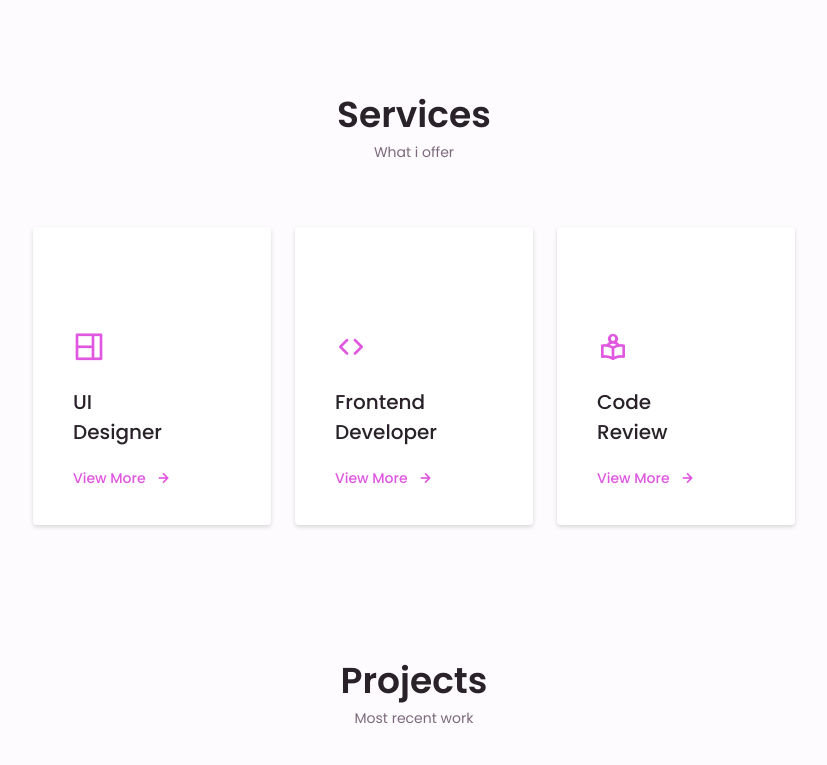
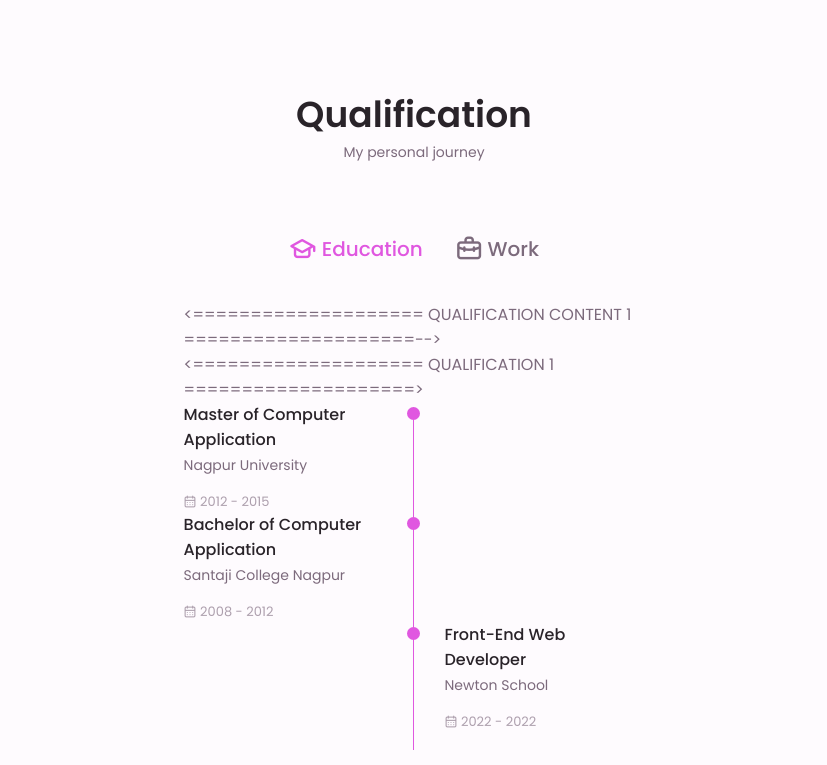
Before and after one commit to PujaNeralwar/newportfolio, a plain HTML site: page index.html in a window 1280 px wide. Shown: the part 2275-3040 px from the top of the page, without its empty margins (226-1053 px from the left). Drawn offline with nearby package versions, Linux system fonts and the light colour scheme.

Commit message:
Update index.html

```diff
--- a/index.html
+++ b/index.html
@@ -378,7 +378,7 @@
       </section>
 
       <!--==================== QUALIFICATION ====================-->
-      <!-- <section class="qualification section">
+       <section class="qualification section">
         <h2 class="section__title">Qualification</h2>
         <span class="section__subtitle">My personal journey</span>
 
@@ -400,7 +400,7 @@
 
           <div class="qualification__section">
             <==================== QUALIFICATION CONTENT 1  ====================-->
-            <!-- <div
+             <div
               class="qualification__content qualification__active"
               data-content
               id="education"
@@ -412,7 +412,7 @@
                     Master of Computer Application
                   </h3>
                   <span class="qualification__subtitle"
-                    >Pune University</span
+                    >Nagpur University</span
                   >
                   <div class="qualification__calendar">
                     <i class="uil uil-calendar-alt"></i>
@@ -444,10 +444,10 @@
                   <span class="qualification__rounder"></span>
                   <span class="qualification__line"></span>
                 </div>
-              </div> -->
+              </div>
 
               <!--==================== QUALIFICATION 2  ====================-->
-              <!-- <div class="qualification__data">
+              <div class="qualification__data">
                 <div></div>
 
                 <div>
@@ -465,28 +465,17 @@
                     <i class="uil uil-calendar-alt"></i>
                     2022 - 2022
                   </div>
-                  <div class="qualification__diploma">
-                    <a
-                      href="https://credentials.edx.org/credentials/6b5fdb59d01a43e9a5fc7fc7fa48910d/"
-                      class="diploma"
-                      >Course</a
-                    >
-                    <a
-                      href="https://credentials.edx.org/records/programs/shared/0cea00215242423e876cf5bdc51a64a5/"
-                      class="grade"
-                      >Grade</a
-                    >
-                  </div>
+
                 </div>
               </div>
-            </div> -->
+            </div>
 
             <!--==================== QUALIFICATION CONTENT 2  ====================-->
-            <!-- <div class="qualification__content" data-content id="work"> -->
+            <div class="qualification__content" data-content id="work">
               <!--==================== QUALIFICATION 1  ====================-->
 
               <!--==================== QUALIFICATION 3  ====================-->
-              <!-- <div class="qualification__data">
+              <div class="qualification__data">
                 <div>
                   <h3 class="qualification__title">Front-End Web Developer</h3>
                   <span class="qualification__subtitle">Freelancer</span>
@@ -504,7 +493,7 @@
             </div>
           </div>
         </div>
-      </section>  -->
+      </section>
 
       <!--==================== SERVICES ====================-->
       <section class="services section" id="services">
```
